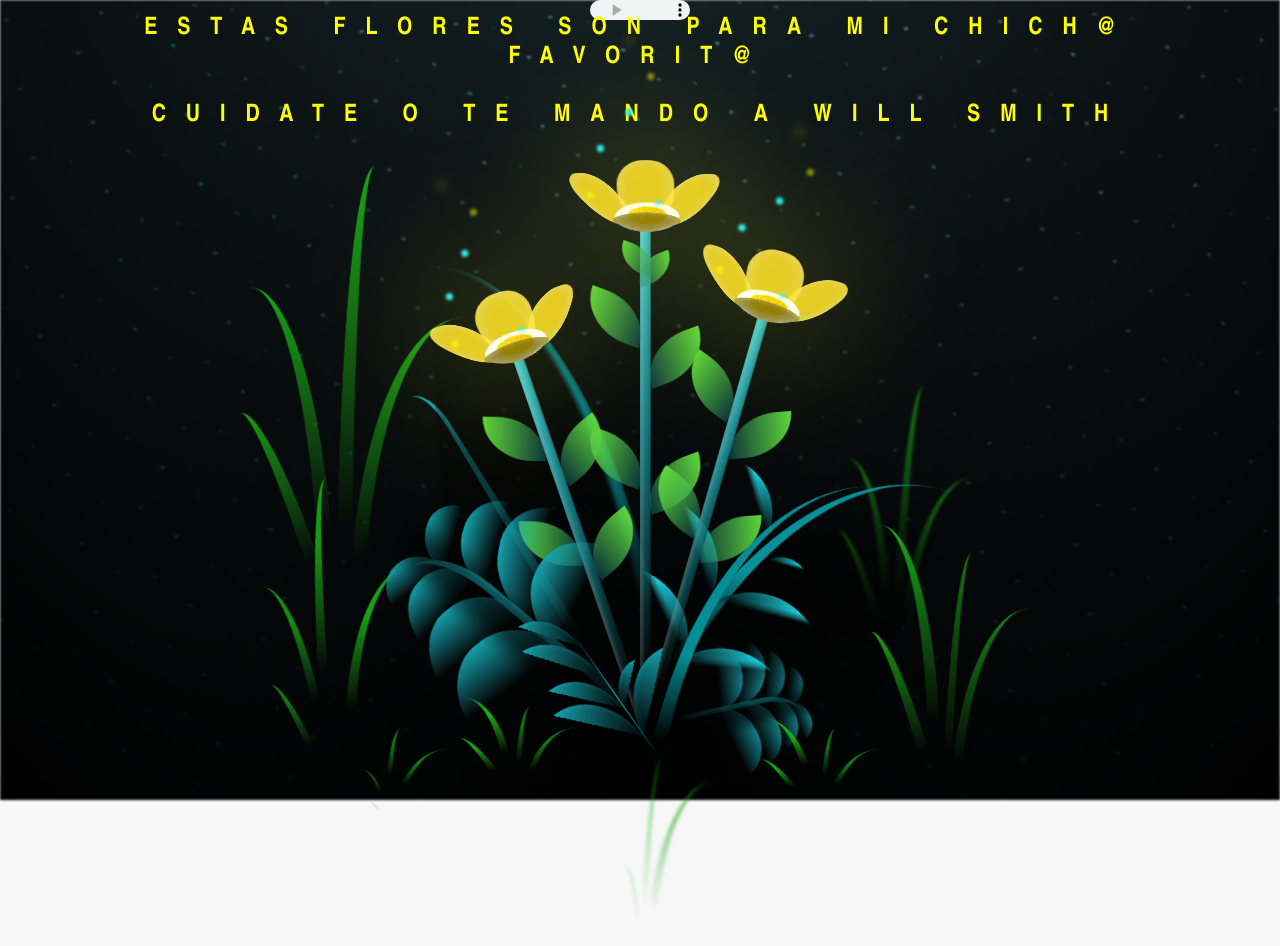
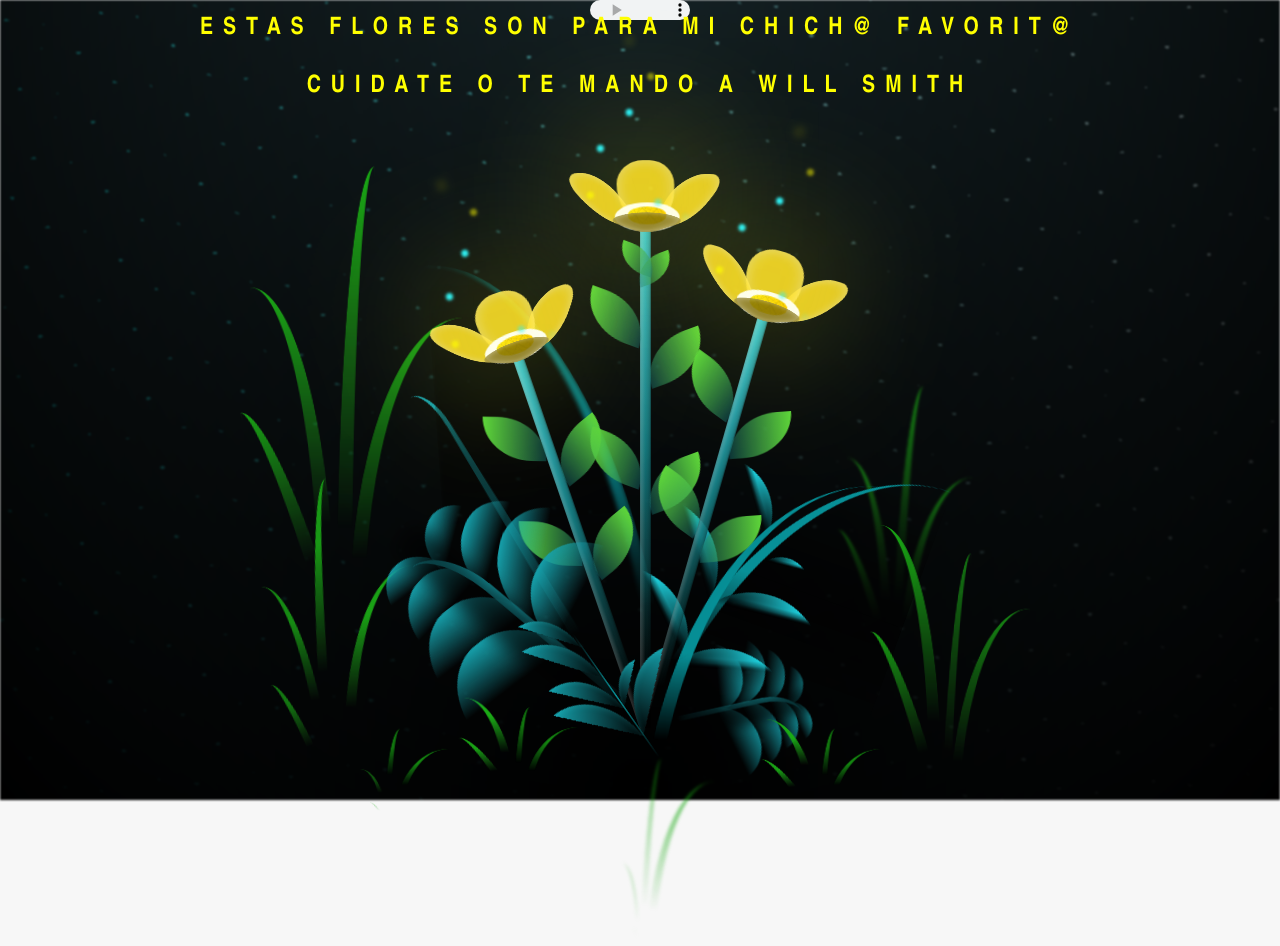
Before and after one commit to Cesar-Espinoza-Olortegui/site, a plain HTML site: page flower.html in a window 1280 px wide. Drawn offline with Linux system fonts and the light colour scheme.

Commit message:
Add files via upload

```diff
--- a/css/main.css
+++ b/css/main.css
@@ -52,7 +52,7 @@ body {
   position: absolute;
   top: 15px;
   font-weight: bold;
-  letter-spacing: 20px;
+  letter-spacing: 10px;
   opacity: 0;
   animation: fadeIn 3s ease-in-out forwards;
   text-align: center;
```
